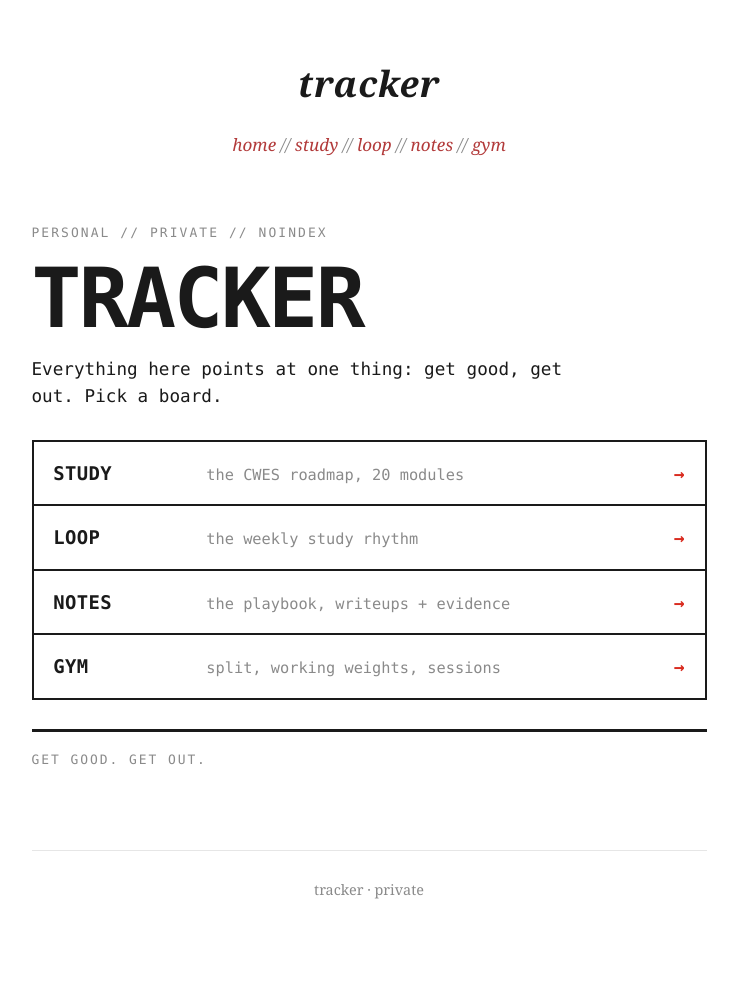
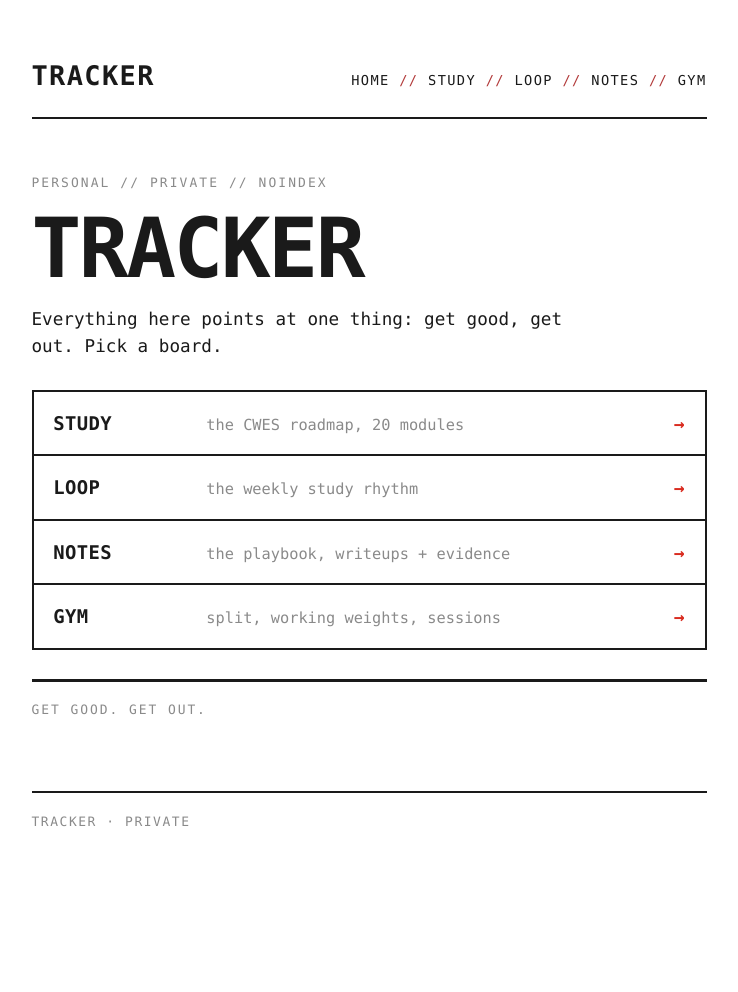
Before and after one commit to rask0l/tracker, a Jekyll site: the page built from index.html, in a window 1280 px wide. Shown: the whole page, without its empty margins (271-1009 px from the left). Built offline with Jekyll 4.4.1, drawn with Linux system fonts in a browser that asks for light colours; after the commit the page ends 922 px from its top, so only the background shows below that.

Commit message:
Brutalist redesign for the shared header and footer
Header (site title + nav) and footer now match the mono/hard-border theme
used on every page: uppercase monospace title with a 2px rule underneath,
nav on the same row with red // separators, matching footer rule.

Co-Authored-By: Claude Sonnet 5 <noreply@anthropic.com>

```diff
--- a/assets/css/site.css
+++ b/assets/css/site.css
@@ -67,35 +67,45 @@ body {
 /* ---- header + nav ---- */
 
 .site-head {
-  text-align: center;
-  margin-bottom: 3.5rem;
+  display: flex;
+  flex-wrap: wrap;
+  align-items: baseline;
+  justify-content: space-between;
+  gap: 0.5rem 1.5rem;
+  margin-bottom: 3rem;
+  padding-bottom: 1rem;
+  border-bottom: 2px solid var(--fg);
 }
 
 .brand {
-  display: inline-block;
-  font-style: italic;
-  font-weight: 700;
-  font-size: 2rem;
-  letter-spacing: 0.02em;
+  font-family: ui-monospace, "SF Mono", "SFMono-Regular", Menlo, Consolas, "DejaVu Sans Mono", monospace;
+  font-style: normal;
+  font-weight: 800;
+  font-size: 1.5rem;
+  letter-spacing: 0.05em;
+  text-transform: uppercase;
   color: var(--fg);
   text-decoration: none;
 }
 
 .nav {
-  margin-top: 1rem;
-  color: var(--muted);
-  font-style: italic;
-  font-size: 0.95rem;
+  margin-top: 0;
+  font-family: ui-monospace, "SF Mono", "SFMono-Regular", Menlo, Consolas, "DejaVu Sans Mono", monospace;
+  font-style: normal;
+  font-size: 0.76rem;
+  text-transform: uppercase;
+  letter-spacing: 0.1em;
+  color: var(--accent);
 }
 
 .nav a {
-  color: var(--accent);
+  color: var(--fg);
   text-decoration: none;
 }
 
 .nav a:hover {
-  color: var(--accent-hover);
-  text-decoration: underline;
+  color: var(--accent);
+  text-decoration: none;
 }
 
 /* ---- home listing ---- */
@@ -264,12 +274,15 @@ body {
 /* ---- footer ---- */
 
 .site-foot {
-  margin-top: 4.5rem;
-  padding-top: 1.5rem;
-  border-top: 1px solid var(--rule);
-  text-align: center;
+  margin-top: 4rem;
+  padding-top: 1rem;
+  border-top: 2px solid var(--fg);
+  text-align: left;
   color: var(--muted);
-  font-size: 0.8rem;
+  font-family: ui-monospace, "SF Mono", "SFMono-Regular", Menlo, Consolas, "DejaVu Sans Mono", monospace;
+  font-size: 0.72rem;
+  text-transform: uppercase;
+  letter-spacing: 0.12em;
 }
 
 .site-foot a { color: var(--muted); }
```
